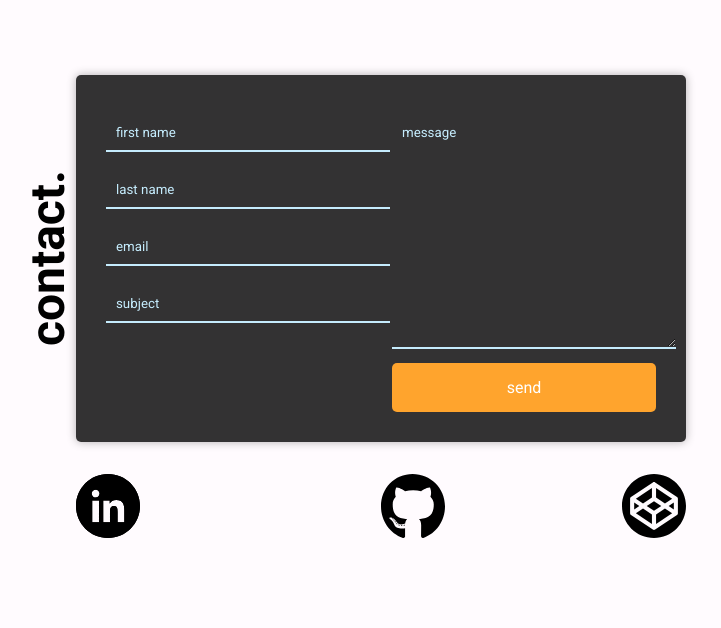
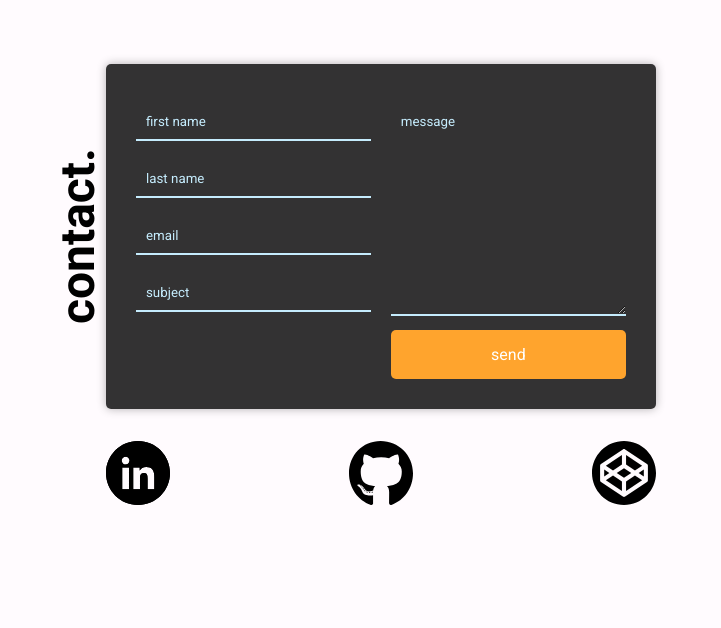
Before and after one commit to tomsmi321/Portfolio, a plain HTML site: page index.html in a window 1280 px wide. Shown: the part 3337-3965 px from the top of the page, without its empty margins (259-980 px from the left). Drawn offline with Linux system fonts and the light colour scheme.

Commit message:
centered icons in contact form

```diff
--- a/index.html
+++ b/index.html
@@ -129,6 +129,7 @@
         <div class="contact-heading">
             <h1>contact.</h1>
         </div>
+        <div class="icon-container">
             <div class="linkdin-container">
                 <a href="https://www.linkedin.com/in/thomas-smith-b57470163">
                     <img class="linkdin-img" src="./assets/linkdin-img.svg" alt="linkdin link">
@@ -144,6 +145,7 @@
                     <img class="codepen-img" src="./assets/codepen-img.svg" alt="codepen link">
                 </a>
             </div>
+        </div>
     </section>
 </body>
 
--- a/styles.css
+++ b/styles.css
@@ -23,6 +23,7 @@
     font-family: var(--main-font);
     list-style: none;
     scroll-behavior: smooth;
+    box-sizing: border-box;
 }
 
 /* default styling for h1, h2 and <p> elements */
@@ -110,7 +111,7 @@ header {
     grid-template-areas:
         ". h . . . . . ."
         ". h . . . . . ."
-        ". h . s . . . ."
+        ". h . s s s . ."
         ". h . bd bd bd bd ."
         ". h . . . . . ."
         ". h . . . bx bx ."
@@ -275,13 +276,13 @@ header {
     min-width: 100vw;
     background-color: var(--main-white-background);
     display: grid;
-    grid-template-columns: 1fr 0.5fr max-content 1fr max-content 1fr 1.5fr;
+    grid-template-columns: 1fr 0.5fr max-content 1.5fr;
     grid-template-rows: 1fr 2fr 1fr 1fr;
     grid-template-areas:
-        ". . . . . . ."
-        ". h cf cf cf cf ."
-        ". . li . gh cp ."
-        ". . . . . . .";
+        ". . . ."
+        ". h cf ."
+        ". . ic ."
+        ". . . .";
 }
 
 
@@ -290,7 +291,7 @@ header {
     display: flex;
     flex-direction: row;
     width: 550px;
-    margin: 0 auto;
+    /* margin: 0 auto; */
     background: rgba(0, 0, 0, 0.8);
     padding: 30px;
     border-radius: 5px;
@@ -370,25 +371,20 @@ header {
     align-self: center;
 }
 
-.linkdin-container {
-    grid-area: li;
+.icon-container {
+    grid-area: ic;
+    display: flex;
+    flex-direction: row;
+    justify-content: space-between;
+}
+
+.linkdin-container,
+.github-container,
+.codepen-container {
     width: 4em;
     padding-top: 2em;
 }
 
-.github-container {
-    grid-area: gh;
-    width: 4em;
-    justify-self: end;
-    padding-top: 2em;
-}
-
-.codepen-container {
-    grid-area: cp;
-    width: 4em;
-    justify-self: end;
-    padding-top: 2em;
-}
 
 .linkdin-img:hover,
 .github-img:hover,
```
Lines whose indentation alone changed are shown as unchanged.
